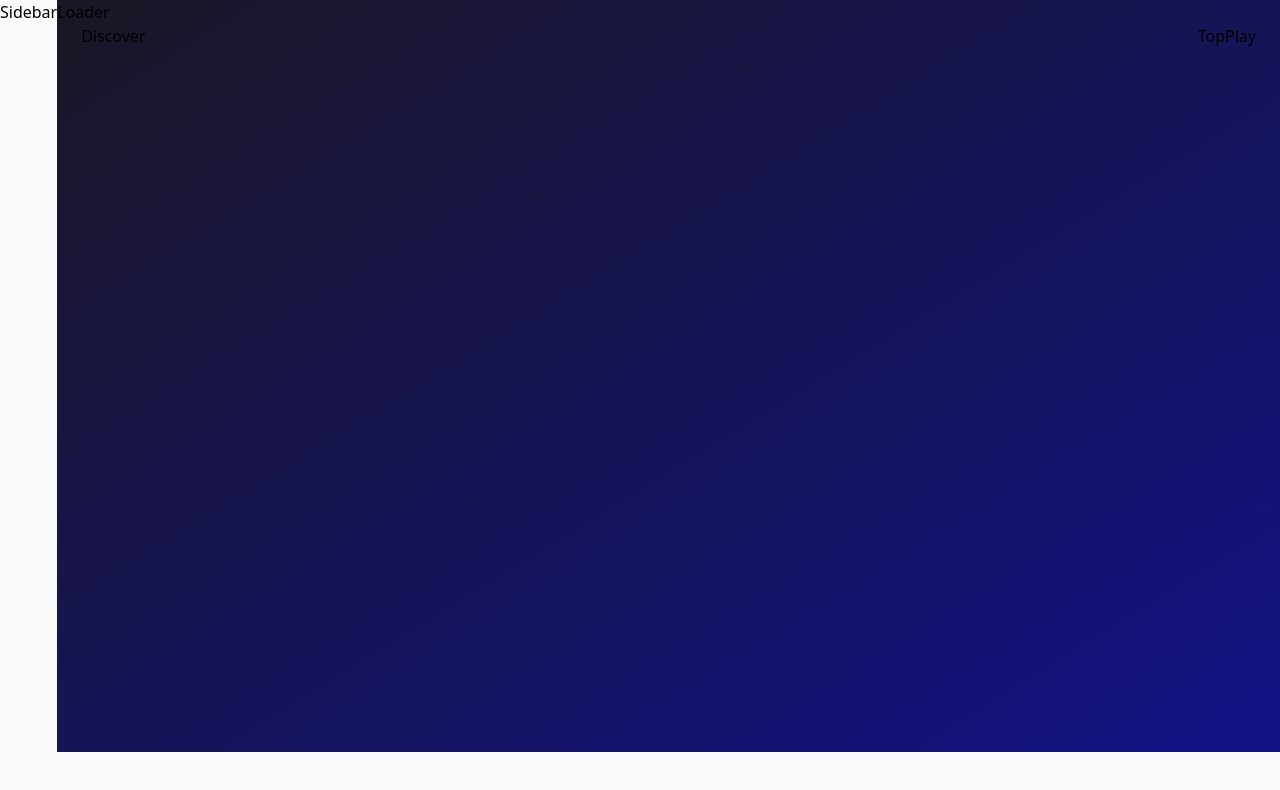
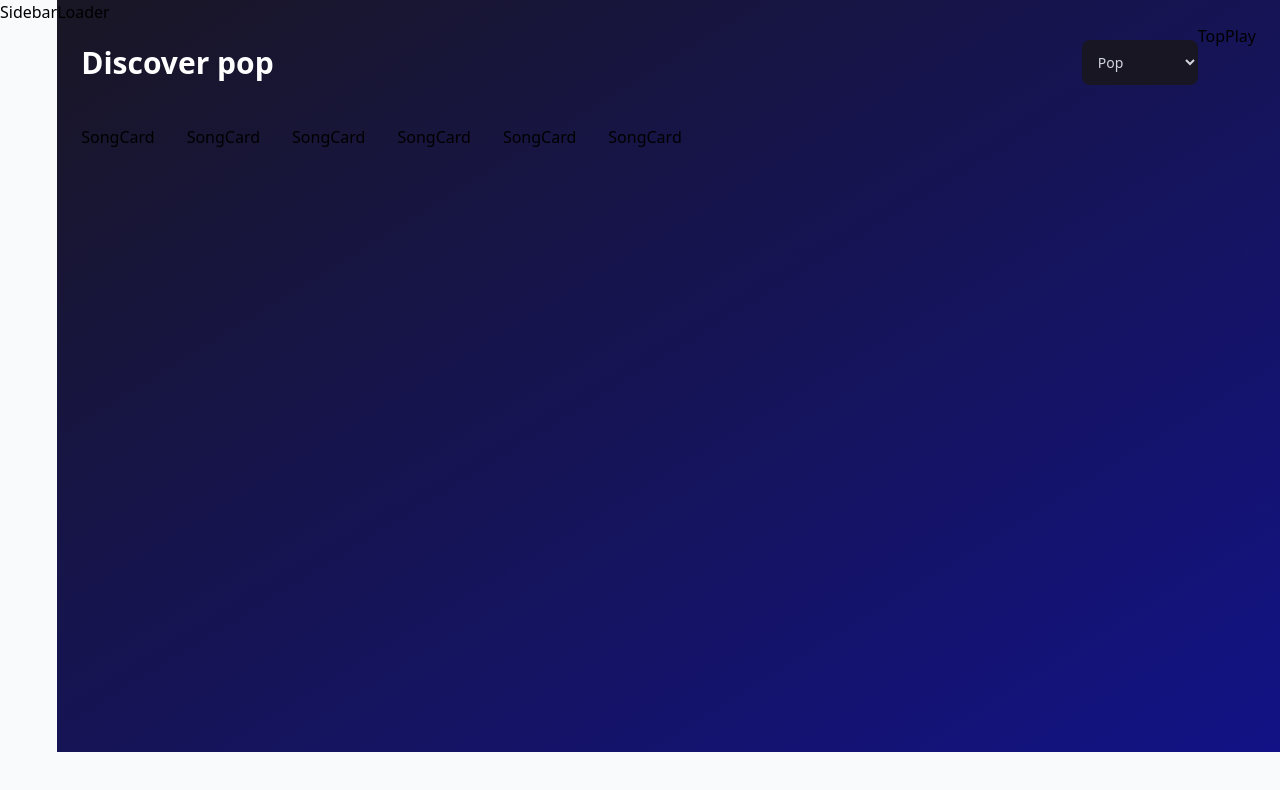
Before and after one commit to hassaanali-10p/musique, a React (Vite) app: page / in a window 1280 px wide. Shown: the top 790 px of the page. Built offline with nearby package versions, Linux system fonts and the light colour scheme.

Commit message:
add discover page setup

```diff
--- a/src/pages/Discover.jsx
+++ b/src/pages/Discover.jsx
@@ -1,3 +1,32 @@
-const Discover = () => <div>Discover</div>;
+import { Error, Loader, SongCard } from "../components";
+import { genres } from "../assets/constants";
+
+const Discover = () => {
+  const genreTitle = "pop";
+  return (
+    <div className="flex flex-col">
+      <div className="w-full flex justify-between items-center sm:flex-row flex-col mt-4 mb-10">
+        <h2 className="font-bold text-3xl text-white text-left">
+          Discover {genreTitle}
+        </h2>
+        <select
+          onChange={() => {}}
+          value=""
+          className="bg-black text-gray-300 p-3 text-sm rounded-lg outline-none sm:mt-0 mt-5">
+          {genres.map((genre) => (
+            <option key={genre.value} value={genre.value}>
+              {genre.title}
+            </option>
+          ))}
+        </select>
+      </div>
+      <div className="flex flex-wrap sm:justify-start justify-center gap-8">
+        {[1, 2, 3, 4, 5, 6].map((song, i) => (
+          <SongCard key={song.key} song={song} i={i} />
+        ))}
+      </div>
+    </div>
+  );
+};
 
 export default Discover;
```
